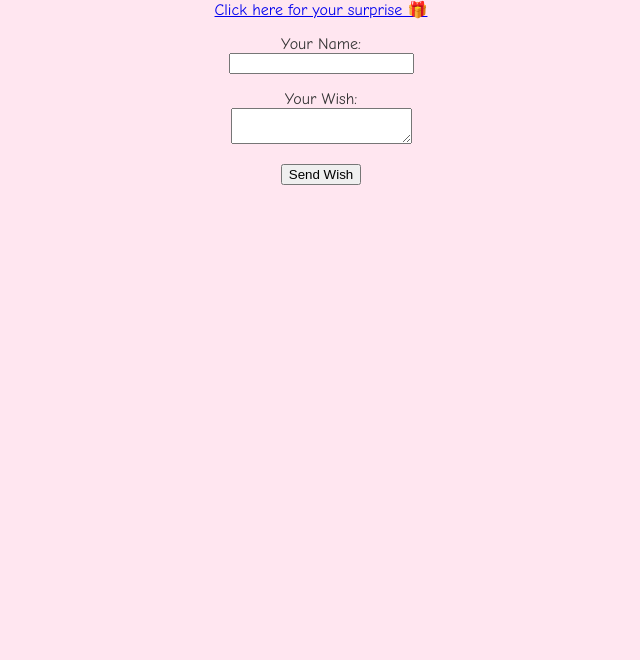
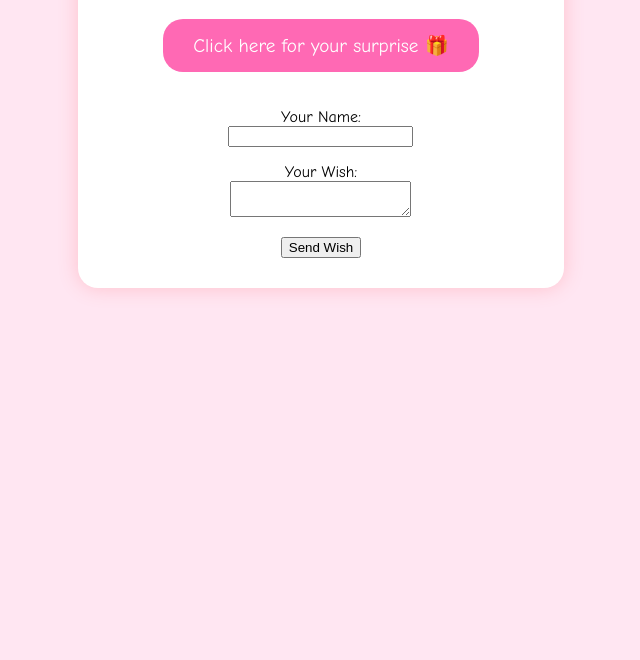
Before and after one commit to adityarox21/simply-lovely, a plain HTML site: page index.html in a window 1280 px wide. Shown: the part 140-800 px from the top of the page, without its empty margins (319-959 px from the left). Drawn offline with Linux system fonts and the light colour scheme.

Commit message:
Update style.css

```diff
--- a/style.css
+++ b/style.css
@@ -1,66 +1,27 @@
 body {
-  margin: 0;
-  font-family: "Comic Sans MS", cursive, sans-serif;
-  background-color: #ffe6f0;
-  background-image: url('assets/kitty-stickers/bg1.jpg'); /* optional */
-  background-size: cover;
-  background-repeat: no-repeat;
-  background-position: center;
+  background: #ffe6f2;
+  font-family: 'Comic Sans MS', cursive, sans-serif;
   text-align: center;
-  color: #333;
+  padding: 20px;
 }
 
 .container {
-  padding: 50px 20px;
+  background: white;
+  padding: 30px;
+  border-radius: 20px;
+  box-shadow: 0 0 20px pink;
+  display: inline-block;
 }
 
-h1 {
-  font-size: 2.5em;
-  margin-bottom: 10px;
+.surprise-btn {
+  display: inline-block;
+  margin: 20px;
+  background: hotpink;
+  color: white;
+  padding: 15px 30px;
+  text-decoration: none;
+  font-size: 1.2em;
+  border-radius: 20px;
 }
 
-.secret-btn {
-  display: inline-block;
-  background-color: #ffccf9;
-  color: #000;
-  padding: 14px 28px;
-  border-radius: 20px;
-  font-size: 1.2em;
-  font-weight: bold;
-  text-decoration: none;
-  margin-top: 20px;
-  box-shadow: 0 4px 12px rgba(0,0,0,0.2);
 }
-
-.secret-btn:hover {
-  background-color: #ff99e6;
-}
-
-/* Add Hello Kitty stickers in corners */
-body::before, body::after {
-  content: "";
-  position: fixed;
-  width: 100px;
-  height: 100px;
-  background-size: contain;
-  background-repeat: no-repeat;
-  z-index: 1;
-}
-
-body::before {
-  background-image: url('assets/kitty-stickers/kitty1.png');
-  bottom: 0;
-  left: 0;
-}
-
-body::after {
-  background-image: url('assets/kitty-stickers/cat1.png');
-  top: 0;
-  right: 0;
-}
-
-  width: 30%;
-  margin: 10px;
-  border: 4px solid white;
-  border-radius: 20px;
-}
```
